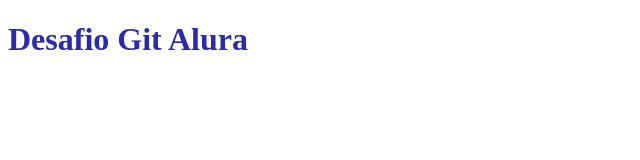
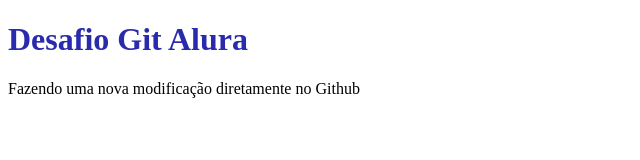
Before and after one commit to antoniotiburtino/desafio-alura, a plain HTML site: page index.html in a window 1280 px wide. Shown: the whole page, without its empty margins (0-640 px from the left). Drawn offline with Linux system fonts and the light colour scheme.

Commit message:
Update index.html

```diff
--- a/index.html
+++ b/index.html
@@ -10,6 +10,7 @@
 
 <body>
     <h1>Desafio Git Alura</h1>
+    <p>Fazendo uma nova modificação diretamente no Github</p>
 </body>
 
 </html>
```
